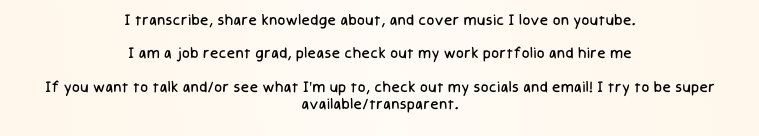
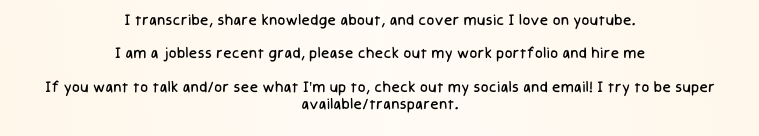
Before and after one commit to notoliver/oliverqiu.cool, a plain HTML site: page about/index.html in a window 1280 px wide. Shown: the part 371-507 px from the top of the page, without its empty margins (260-1019 px from the left). Drawn offline with Linux system fonts and the light colour scheme.

Commit message:
Update index.html

```diff
--- a/about/index.html
+++ b/about/index.html
@@ -24,7 +24,7 @@
 			<p>I'm Oliver and I like things, most of all music! This is my minimal built-from-scratch website where you can find a bunch of links.</p>
 			<p>You can find my original music on most streaming services like Spotify, with free downloads on Bandcamp. See what I'm listening to on my last.fm!</p>
 			<p>I transcribe, share knowledge about, and cover music I love on youtube.</p>
-			<p>I am a job recent grad, please check out my work portfolio and hire me</p>
+			<p>I am a jobless recent grad, please check out my work portfolio and hire me</p>
 			<p>If you want to talk and/or see what I'm up to, check out my socials and email! I try to be super available/transparent.</p>
 		</div>
 		<div class='icons'></div>
```
